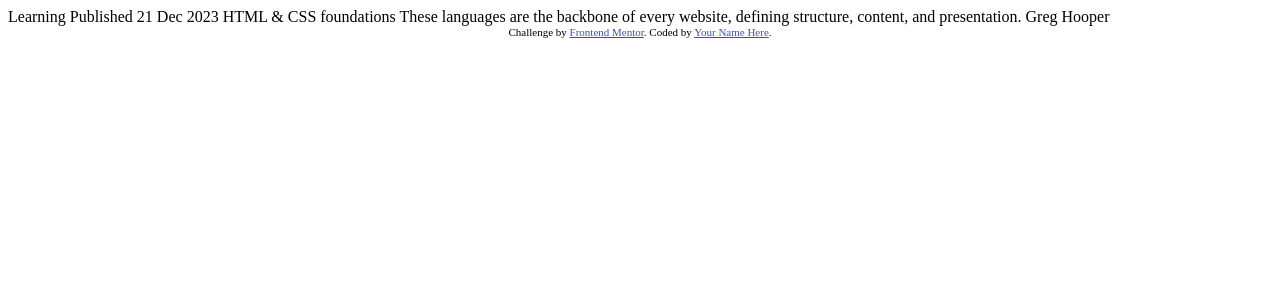
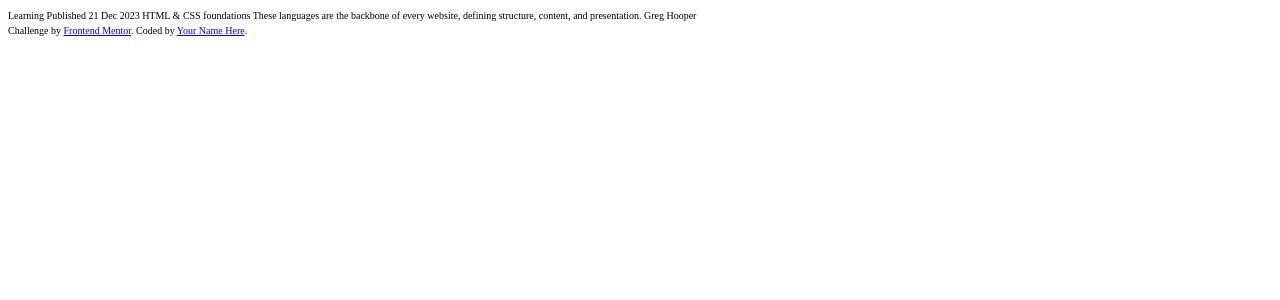
Before and after one commit to MichalGajda/fm-blog-preview-card, a React (Vite) app: page / in a window 1280 px wide. Shown: the top 300 px of the page. Built offline with nearby package versions, Linux system fonts and the light colour scheme.

Commit message:
feat: added css reset styles

```diff
--- a/src/App.css
+++ b/src/App.css
@@ -1,7 +1,38 @@
-.attribution {
-  font-size: 11px;
-  text-align: center;
+*,
+*::before,
+*::after {
+  box-sizing: border-box;
 }
-.attribution a {
-  color: hsl(228, 45%, 44%);
+
+html {
+  font-size: 62.5%;
 }
+
+:root {
+  --color-primary: hsl(47, 88%, 63%);
+  --color-secondary: hsl(0, 0%, 100%);
+  --color-gray-light: hsl(0, 0%, 42%);
+  --color-gray-dark: hsl(0, 0%, 7%);
+}
+
+body {
+  line-height: 1.5;
+  font-family: 'Figtree';
+  font-weight: 500;
+
+  min-height: 100vh;
+}
+
+img {
+  display: block;
+  max-width: 100%;
+}
+
+input, button, textarea, select {
+  font: inherit;
+}
+
+p, h1, h2, h3, h4, h5, h6 {
+  overflow-wrap: break-word;
+  hyphens: auto;
+}
```
